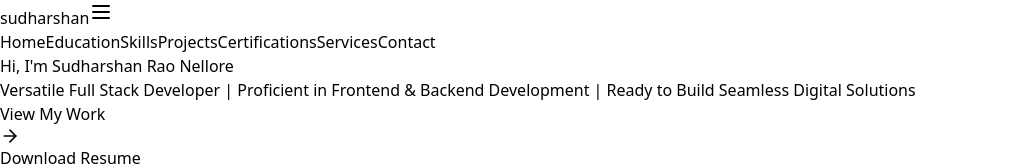
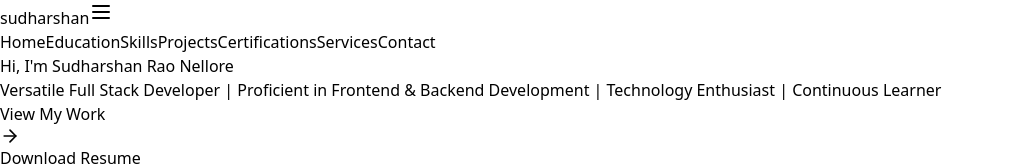
Before and after one commit to Sudharshannellore/sudharshan, a React (Vite) app: page / in a window 1280 px wide. Shown: the top 168 px of the page, without its empty margins (0-1013 px from the left). Built offline with nearby package versions, Linux system fonts and the light colour scheme.

Commit message:
home modify

```diff
--- a/src/components/Home.jsx
+++ b/src/components/Home.jsx
@@ -12,8 +12,7 @@ const Home = () => {
             Hi, I'm <span className="text-transparent bg-clip-text bg-gradient-to-r from-purple-600 to-pink-600">Sudharshan Rao Nellore</span>
           </h1>
           <p className="text-xl md:text-2xl text-gray-400 mb-8">
-          Versatile Full Stack Developer | Proficient in Frontend & Backend Development | Ready to Build Seamless Digital Solutions
-          </p>
+          Versatile Full Stack Developer | Proficient in Frontend & Backend Development | Technology Enthusiast | Continuous Learner          </p>
           <div className="flex flex-col md:flex-row gap-4 justify-center">
             <a
               href="#projects"
```
